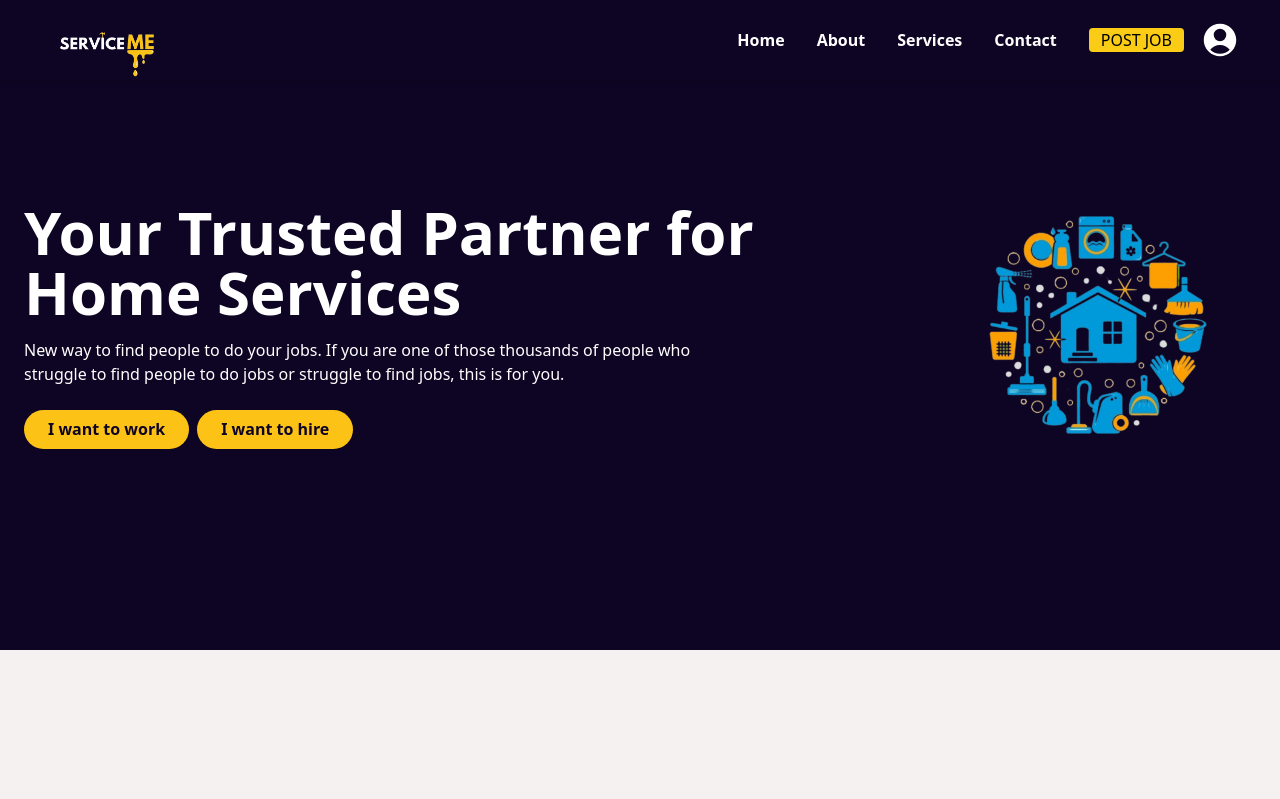
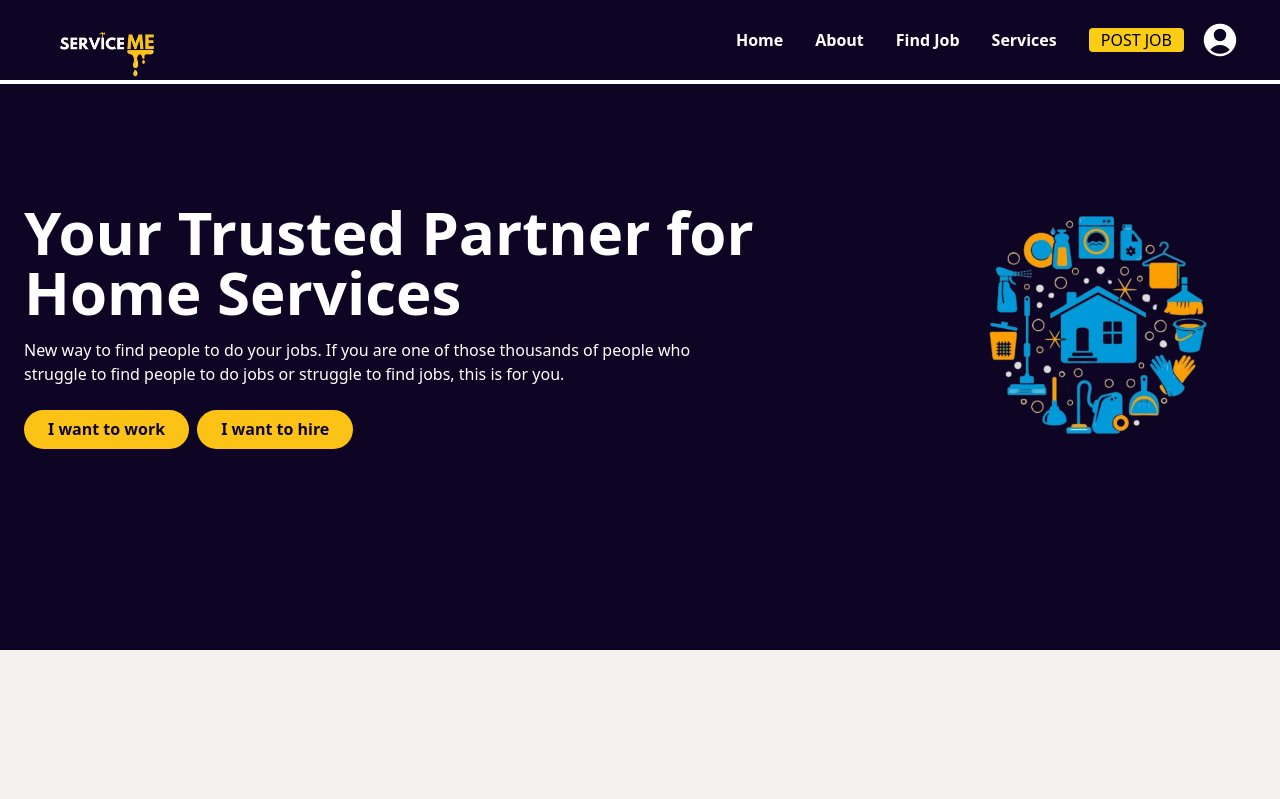
Before and after one commit to VirtusaMax/service-me-front-end, a React (Vite) app: page / in a window 1280 px wide. Shown: the top 799 px of the page. Built offline with nearby package versions, Linux system fonts and the light colour scheme.

Commit message:
update navbar

```diff
--- a/src/components/custom-components/Navbar.jsx
+++ b/src/components/custom-components/Navbar.jsx
@@ -7,15 +7,15 @@ const Navbar = () => {
     const Links = [
         { name: 'Home', link: '/' },
         { name: 'About', link: '/about' },
-        { name: 'Services', link: '/services' },
-        { name: 'Contact', link: '/contact' }
+        { name: 'Find Job', link: '/findjob' },
+        { name: 'Services', link: '/services' }
     ];
 
     const [isOpen, setIsOpen] = useState(false);
 
     return (
-        <div className='shadow-md max-w-[1600px] fixed top-0 left-0 right-0 z-50'>
-            <div className='custom-max-width md:px-10 py-4 px-7 flex justify-between items-center bg-[#0E0524] h-[80px]'>
+        <div className='shadow-md w-full fixed top-0 left-0 border-b-4 border-white'>
+            <div className='md:px-10 py-4 px-7 flex justify-between items-center bg-[#0E0524] h-[80px]'>
 
                  <div className='flex text-2xl items-center gap-2'>
                     <img src={logo} alt="Logo" className="w-32 h-auto mt-8" />
```
